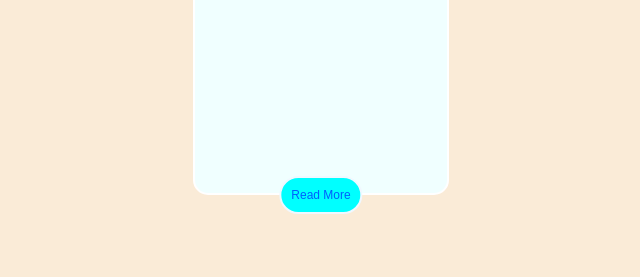
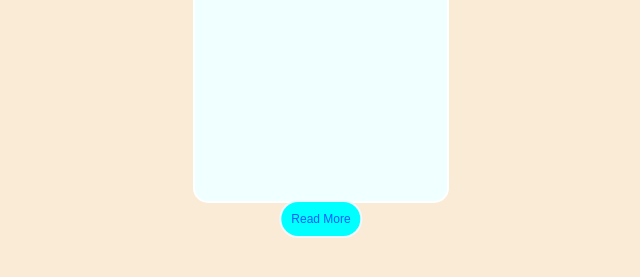
Before and after one commit to Muhammad-Abbas512/Card-web, a plain HTML site: page index.html in a window 1280 px wide. Shown: the part 445-722 px from the top of the page, without its empty margins (319-959 px from the left). Drawn offline with Linux system fonts and the light colour scheme.

Commit message:
Update style.css

```diff
--- a/style.css
+++ b/style.css
@@ -8,7 +8,7 @@ body{
     font-family: 'Poppins', sans-serif;
 }
 .box{
-    height: 64vh;
+    height: 65vh;
     width: 20vw;
     border: 2px solid white;
     border-radius: 15px;
@@ -57,7 +57,7 @@ body{
     border-radius: 25px;
     font-size: 12px;
     position: absolute;
-    top: 80%;
+    top: 83%;
     left: 50%;
     transform: translate(-50%, -50%);
     padding: 10px;
```
